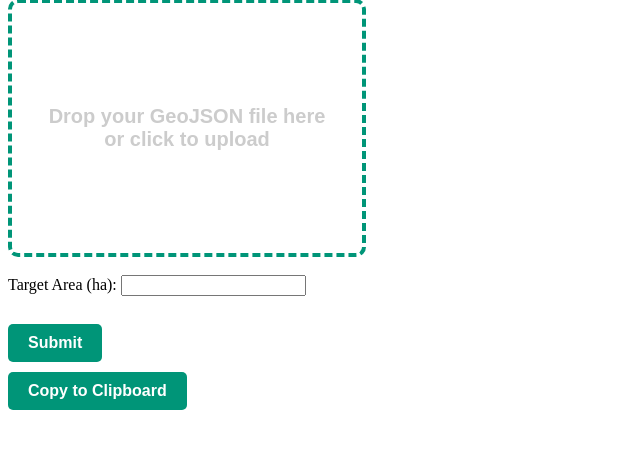
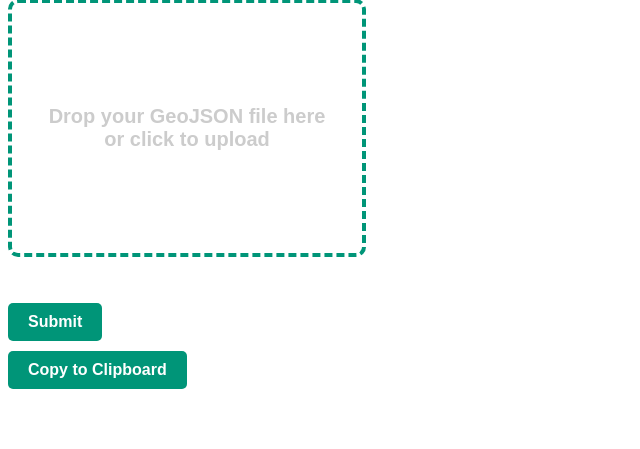
Before and after one commit to VizonomyBO/voronoi-example, a Flask app: page / in a window 1280 px wide. Shown: the part 81-530 px from the top of the page, without its empty margins (0-640 px from the left). Run offline with Flask 3, Linux system fonts and the light colour scheme.

Commit message:
delete input from user

```diff
--- a/templates/index.html
+++ b/templates/index.html
@@ -48,9 +48,6 @@
             Drop your GeoJSON file here or click to upload
             <input type="file" name="file" id="fileInput" hidden required>
         </div>
-        <br>
-        <label for="target_area_ha">Target Area (ha):</label>
-        <input type="text" name="target_area_ha" id="target_area_ha" required>
         <br><br>
         <button class="copy-button" type="submit">Submit</button>
     </form>
@@ -98,17 +95,10 @@
                 alert('Please select a file.');
                 return;
             }
+
             const file = fileInput.files[0];
-            const targetAreaHa = document.getElementById('target_area_ha').value;
-
-            if (!targetAreaHa) {
-                alert('Please enter the target area.');
-                return;
-            }
-
             const formData = new FormData();
             formData.append('file', file);
-            formData.append('target_area_ha', targetAreaHa);
 
             try {
                 const response = await fetch('/process', {
```
